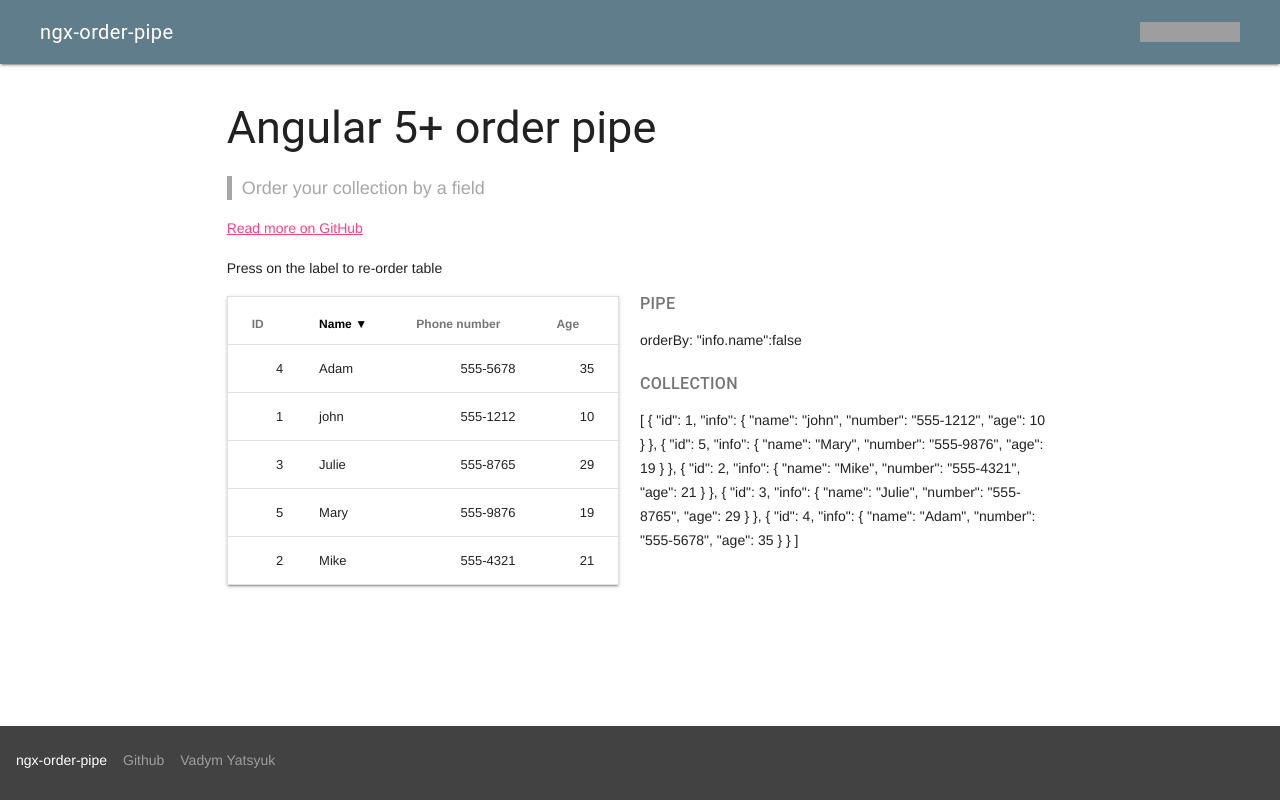
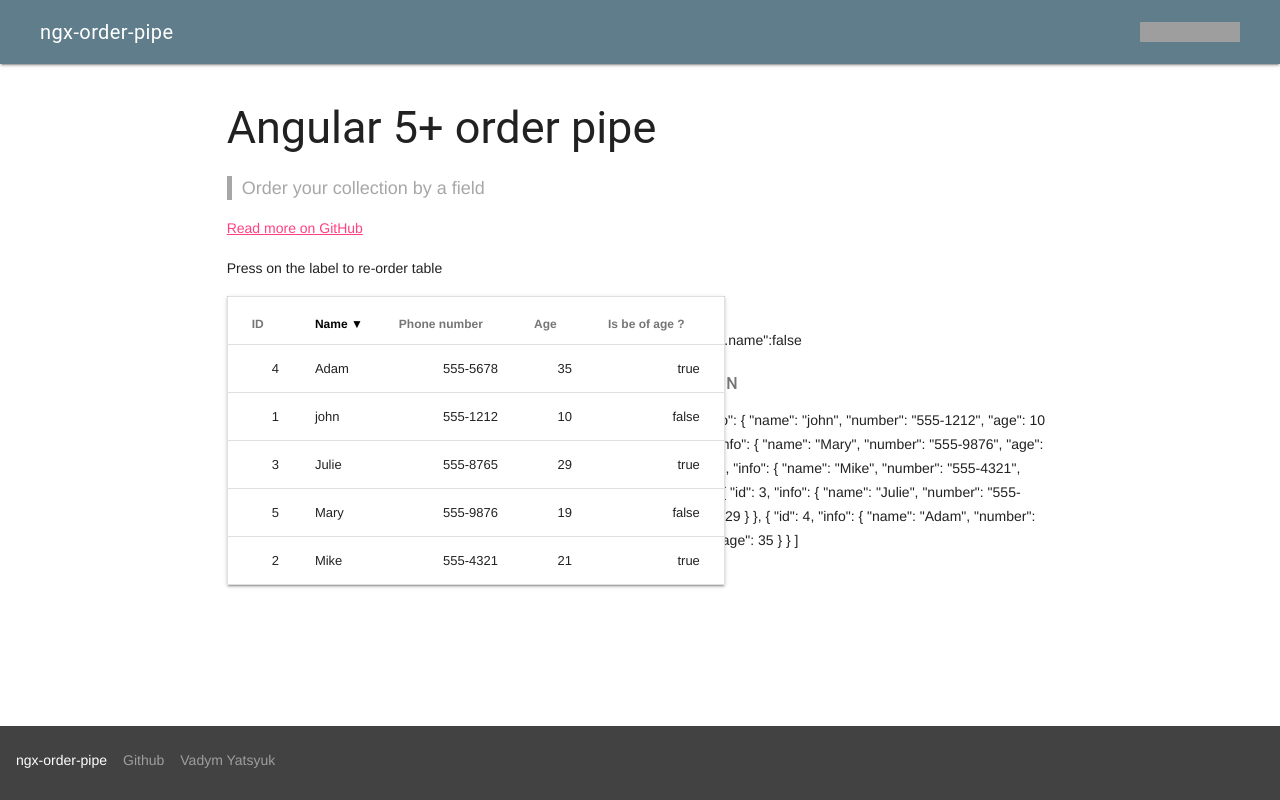
Before and after one commit to VadimDez/ngx-order-pipe, an Angular app: page / in a window 1280 px wide. Built offline with nearby package versions, Linux system fonts and the light colour scheme; grey boxes are pictures that could not be loaded.

Commit message:
feature: support for callable function attribute on data source, Upgrade demo to show how to use it.

```diff
--- a/src/app/app.component.html
+++ b/src/app/app.component.html
@@ -54,6 +54,9 @@
                   <th [class.active]="order === 'info.age'" (click)="setOrder('info.age')">
                     Age <span [hidden]="reverse">▼</span><span [hidden]="!reverse">▲</span>
                   </th>
+                  <th [class.active]="order === 'info.isBeOfAge'" (click)="setOrder('info.isBeOfAge')">
+                    Is be of age ? <span [hidden]="reverse">▼</span><span [hidden]="!reverse">▲</span>
+                  </th>
                 </tr>
                 </thead>
                 <tbody>
@@ -62,6 +65,7 @@
                   <td class="mdl-data-table__cell--non-numeric">{{ row.info.name }}</td>
                   <td>{{ row.info.number }}</td>
                   <td>{{ row.info.age }}</td>
+                  <td>{{ row.info.isBeOfAge() }}</td>
                 </tr>
                 </tbody>
               </table>
--- a/src/app/app.component.ts
+++ b/src/app/app.component.ts
@@ -16,35 +16,50 @@ export class AppComponent {
       info: {
         name: 'john',
         number: '555-1212',
-        age: 10
+        age: 10,
+        isBeOfAge: function () {
+          return this.age >= 21;
+        }
       }
     }, {
       id: 5,
       info: {
         name: 'Mary',
         number: '555-9876',
-        age: 19
+        age: 19,
+        isBeOfAge: function () {
+          return this.age >= 21;
+        }
       }
     }, {
       id: 2,
       info: {
         name: 'Mike',
         number: '555-4321',
-        age: 21
+        age: 21,
+        isBeOfAge: function () {
+          return this.age >= 21;
+        }
       }
     }, {
       id: 3,
       info: {
         name: 'Julie',
         number: '555-8765',
-        age: 29
+        age: 29,
+        isBeOfAge: function () {
+          return this.age >= 21;
+        }
       }
     }, {
       id: 4,
       info: {
         name: 'Adam',
         number: '555-5678',
-        age: 35
+        age: 35,
+        isBeOfAge: function () {
+          return this.age >= 21;
+        }
       }
     },
   ];
--- a/src/app/order-pipe/ngx-order.pipe.ts
+++ b/src/app/order-pipe/ngx-order.pipe.ts
@@ -71,7 +71,11 @@ export class OrderPipe implements PipeTransform {
       if (!(k in object)) {
         return;
       }
-      object = object[k];
+      if (typeof object[k] === 'function') {
+        object = object[k]();
+      } else {
+        object = object[k];
+      }
     }
 
     return object;
```
Also changed, not shown: 1 other file (tests, documents, lock files or other folders).
